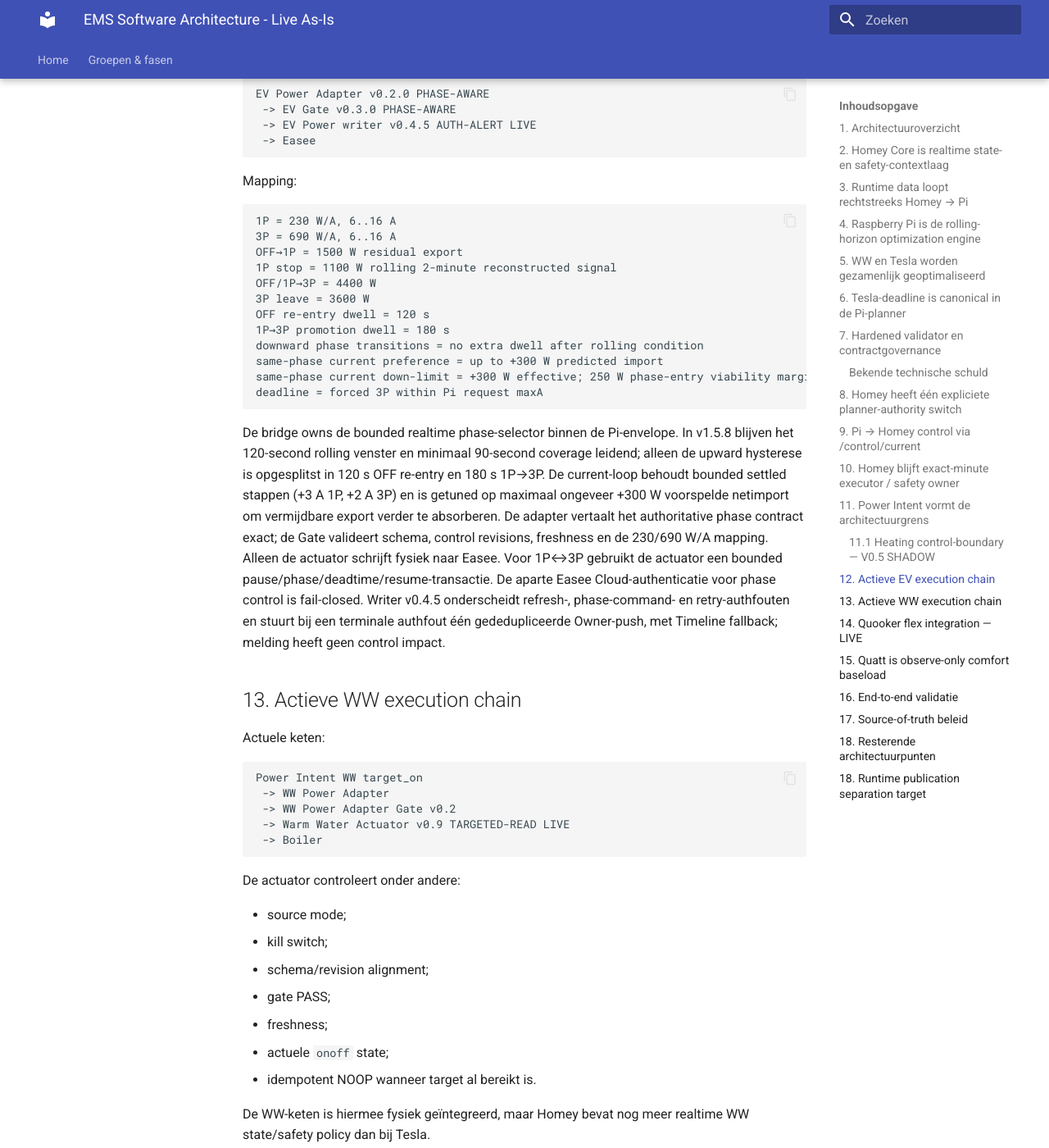
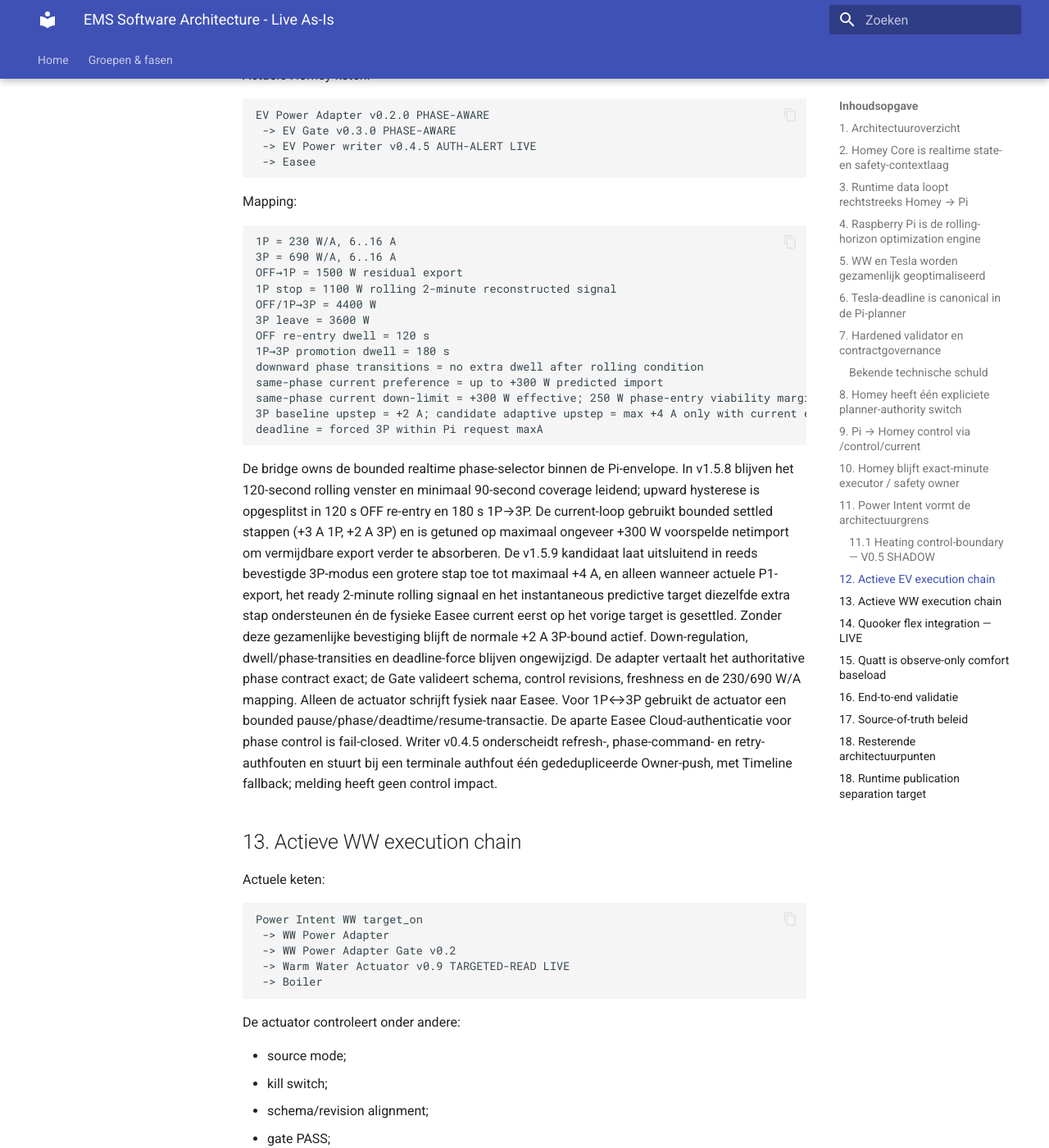
Before and after one commit to OnsKasteeltje/homey-energy-manual, an MkDocs documentation site: the page built from docs/architecture/ems-software-architecture-live.md, in a window 1280 px wide and 1400 px high, scrolled down 7065 px. Shown: the whole window at 82% size. Built offline with MkDocs 1.6.1 and Material for MkDocs 9.7.7, drawn with Linux system fonts in a browser that asks for light colours; some of the changed text lies outside the part shown.

Commit message:
docs(ev): describe adaptive 3P upscale guard

````diff
--- a/docs/architecture/ems-software-architecture-live.md
+++ b/docs/architecture/ems-software-architecture-live.md
@@ -28,7 +28,7 @@
                          ↓
                /control/current
                          ↓ LAN
-              HOMEY PI BRIDGE v1.5.8
+              HOMEY PI BRIDGE v1.5.8 LIVE / v1.5.9 candidate
                          ↓
                  EM2_Power_Intent
                   ↙             ↘
@@ -186,7 +186,7 @@
 
 ## 9. Pi → Homey control via /control/current
 
-De actieve bridge `EM v2 | 20 Power Intent | PI Dynamic Planner Bridge v1.5.8 PRODUCTION TUNED [READY]` leest:
+De actieve bridge is nog `EM v2 | 20 Power Intent | PI Dynamic Planner Bridge v1.5.8 PRODUCTION TUNED [READY]`; v1.5.9 is de same-flow kandidaat voor adaptive 3P-upscale. De bridge leest:
 
 ```text
 http://192.168.1.42:3100/control/current
@@ -304,10 +304,11 @@
 downward phase transitions = no extra dwell after rolling condition
 same-phase current preference = up to +300 W predicted import
 same-phase current down-limit = +300 W effective; 250 W phase-entry viability margin remains
+3P baseline upstep = +2 A; candidate adaptive upstep = max +4 A only with current export + ready rolling support + settled physical target
 deadline = forced 3P within Pi request maxA
 ```
 
-De bridge owns de bounded realtime phase-selector binnen de Pi-envelope. In v1.5.8 blijven het 120-second rolling venster en minimaal 90-second coverage leidend; alleen de upward hysterese is opgesplitst in 120 s OFF re-entry en 180 s 1P→3P. De current-loop behoudt bounded settled stappen (+3 A 1P, +2 A 3P) en is getuned op maximaal ongeveer +300 W voorspelde netimport om vermijdbare export verder te absorberen. De adapter vertaalt het authoritative phase contract exact; de Gate valideert schema, control revisions, freshness en de 230/690 W/A mapping. Alleen de actuator schrijft fysiek naar Easee. Voor 1P↔3P gebruikt de actuator een bounded pause/phase/deadtime/resume-transactie. De aparte Easee Cloud-authenticatie voor phase control is fail-closed. Writer v0.4.5 onderscheidt refresh-, phase-command- en retry-authfouten en stuurt bij een terminale authfout één gededupliceerde Owner-push, met Timeline fallback; melding heeft geen control impact.
+De bridge owns de bounded realtime phase-selector binnen de Pi-envelope. In v1.5.8 blijven het 120-second rolling venster en minimaal 90-second coverage leidend; upward hysterese is opgesplitst in 120 s OFF re-entry en 180 s 1P→3P. De current-loop gebruikt bounded settled stappen (+3 A 1P, +2 A 3P) en is getuned op maximaal ongeveer +300 W voorspelde netimport om vermijdbare export verder te absorberen. De v1.5.9 kandidaat laat uitsluitend in reeds bevestigde 3P-modus een grotere stap toe tot maximaal +4 A, en alleen wanneer actuele P1-export, het ready 2-minute rolling signaal en het instantaneous predictive target diezelfde extra stap ondersteunen én de fysieke Easee current eerst op het vorige target is gesettled. Zonder deze gezamenlijke bevestiging blijft de normale +2 A 3P-bound actief. Down-regulation, dwell/phase-transities en deadline-force blijven ongewijzigd. De adapter vertaalt het authoritative phase contract exact; de Gate valideert schema, control revisions, freshness en de 230/690 W/A mapping. Alleen de actuator schrijft fysiek naar Easee. Voor 1P↔3P gebruikt de actuator een bounded pause/phase/deadtime/resume-transactie. De aparte Easee Cloud-authenticatie voor phase control is fail-closed. Writer v0.4.5 onderscheidt refresh-, phase-command- en retry-authfouten en stuurt bij een terminale authfout één gededupliceerde Owner-push, met Timeline fallback; melding heeft geen control impact.
 
 ## 13. Actieve WW execution chain
 
````
